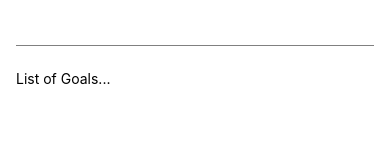
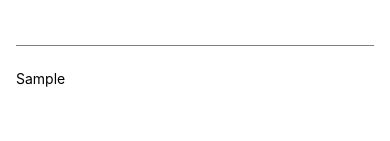
Before and after one commit to davidliberal0/native-app, a React Native app: screen / in a window 390 px wide. Both pictures are taken after typing "Sample" into the empty fields and a click on the button "ADD GOAL". Shown: the part 159-300 px from the top of the page. Built offline with nearby package versions, Linux system fonts and the light colour scheme.

Commit message:
add functionality for adding, handling, and displaying goals

```diff
--- a/App.js
+++ b/App.js
@@ -1,15 +1,33 @@
+import { useState } from "react";
 import { StyleSheet, Text, View, Button, TextInput } from "react-native";
 import { ReloadInstructions } from "react-native/Libraries/NewAppScreen";
 
 export default function App() {
+  const [enteredGoal, setEnteredGoalText] = useState("");
+  const [courseGoals, setCourseGoals] = useState([]);
+
+  const goalInputHandler = (enteredText) => {
+    setEnteredGoalText(enteredText);
+  };
+
+  const addGoalHandler = () => {
+    setCourseGoals((currentGoals) => [...currentGoals, enteredGoal]);
+  };
+
   return (
     <View style={styles.appContainer}>
       <View style={styles.inputContainer}>
-        <TextInput placeholder="Your Course Goal!" style={styles.textInput} />
-        <Button title="Add Goal" />
+        <TextInput
+          placeholder="Your Course Goal!"
+          style={styles.textInput}
+          onChangeText={goalInputHandler}
+        />
+        <Button title="Add Goal" onPress={addGoalHandler} />
       </View>
       <View style={styles.goalsContainer}>
-        <Text>List of Goals...</Text>
+        {courseGoals.map((goal) => (
+          <Text key={goal}>{goal}</Text>
+        ))}
       </View>
     </View>
   );
```
